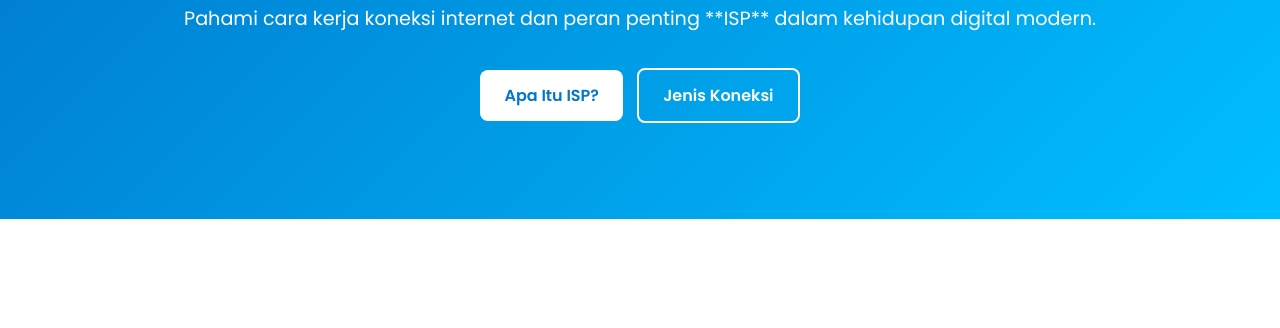
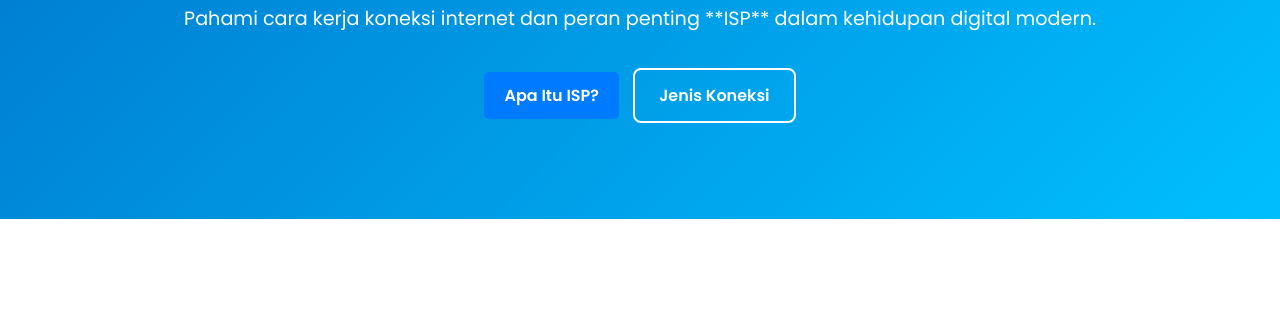
Before and after one commit to radit995/Network-RDTS, a plain HTML site: page index.html in a window 1280 px wide. Shown: the part 211-539 px from the top of the page. Drawn offline with Linux system fonts and the light colour scheme.

Commit message:
Update style.css

```diff
--- a/style.css
+++ b/style.css
@@ -116,14 +116,20 @@ section {
   transition: all 0.3s ease;
 }
 
-.primary-btn {
-  background-color: #ffffff;
-  color: #0077cc;
-}
+ .btn.primary-btn {
+            background-color: #007bff;
+            color: #ffffff;
+            text-decoration: none;
+            padding: 10px 20px;
+            border-radius: 5px;
+            display: inline-block;
+        }
 
-.primary-btn:hover {
-  background-color: #e6f2ff;
-}
+        .btn.primary-btn:hover,
+        .btn.primary-btn:active {
+            background-color: #007bff;
+            color: #ffffff;
+        }
 
 .secondary-btn {
   background-color: transparent;
```
